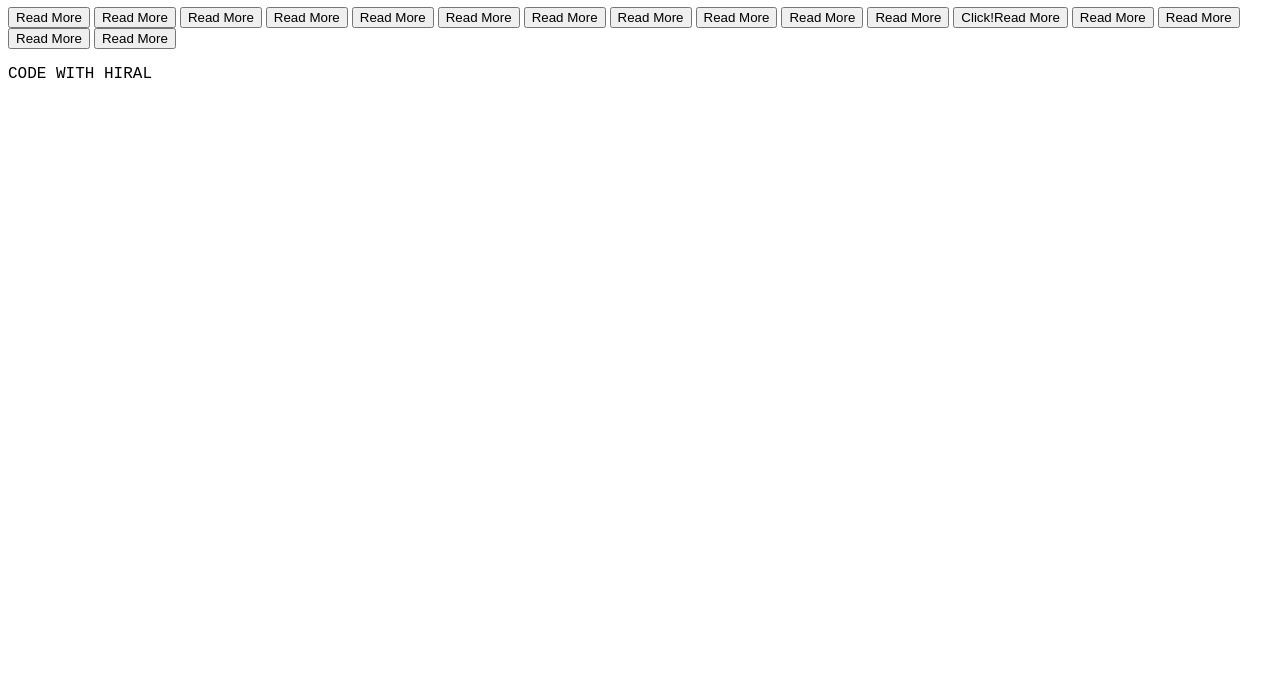
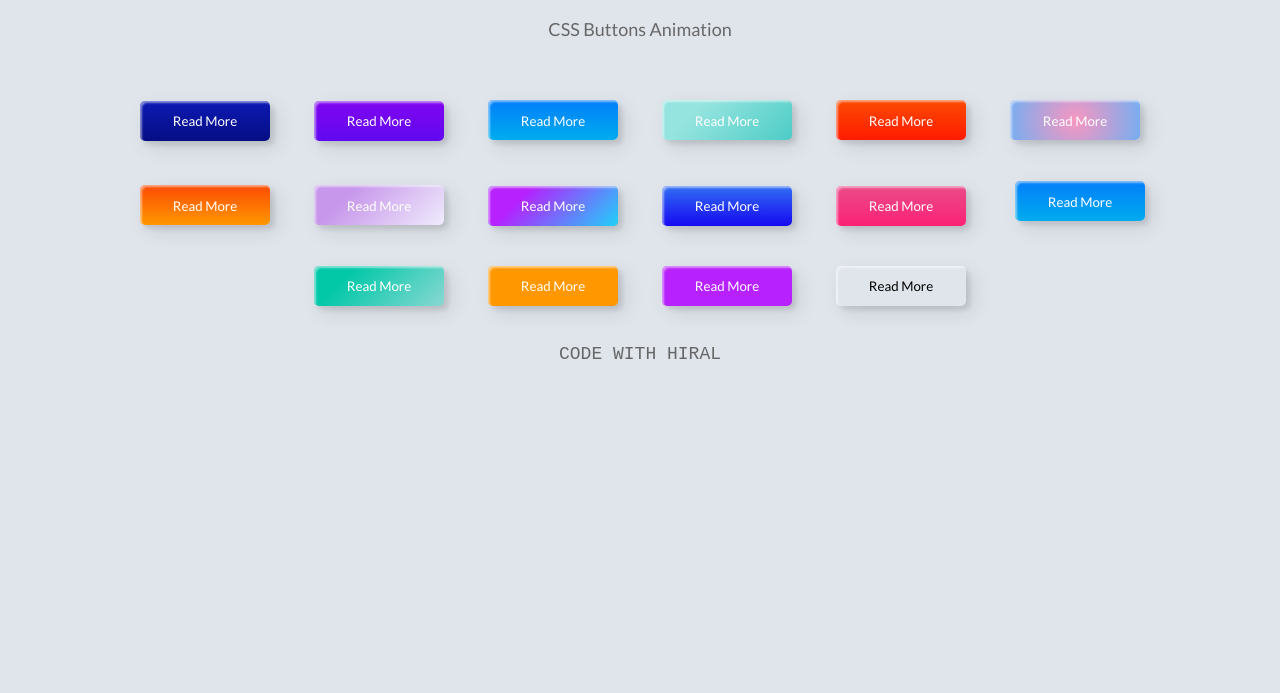
Before and after one commit to Hiralsathwara/Hiralsathwara-Animation-button, a plain HTML site: page index.html in a window 1280 px wide. Shown: the part 107-800 px from the top of the page. Drawn offline with Linux system fonts and the light colour scheme.

Commit message:
Update and rename hover.html to index.html

```diff
--- a/hover.html
+++ b/index.html
@@ -6,7 +6,7 @@
     <BODY>
         <header>
             <link href="https://fonts.googleapis.com/css2?family=Lato&display=swap" rel="stylesheet">
-            <link rel="stylesheet" href="hover.css">
+            <link rel="stylesheet" href="index.css">
          </header>
 
          <h1>Animation Buttons</h1>
```
